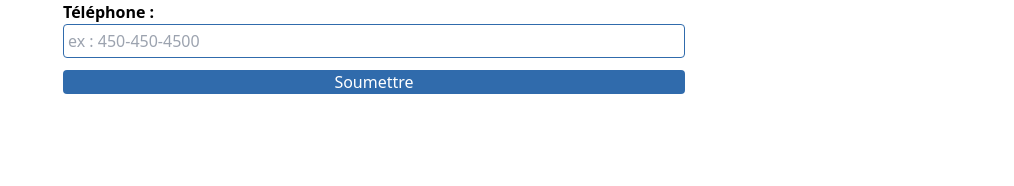
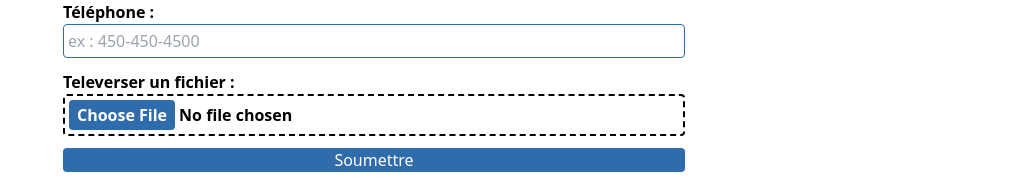
Before and after one commit to 420-andrelaurendeau/projet-ose, a React (Create React App) app in the folder projet-ose-react/: page /employeurInscription in a window 1280 px wide. Shown: the part 310-496 px from the top of the page, without its empty margins (266-1280 px from the left). Built offline with nearby package versions, Linux system fonts and the light colour scheme.

Commit message:
i18n et BackEnd

```diff
--- a/projet-ose-react/package.json
+++ b/projet-ose-react/package.json
@@ -17,6 +17,7 @@
     "postcss-cli": "^10.1.0",
     "react": "^18.2.0",
     "react-dom": "^18.2.0",
+    "react-dropzone": "^14.2.3",
     "react-i18next": "^13.2.2",
     "react-scripts": "5.0.1",
     "typescript": "^4.9.5",
--- a/projet-ose-react/src/components/common/inscriptionEmployeur.tsx
+++ b/projet-ose-react/src/components/common/inscriptionEmployeur.tsx
@@ -1,5 +1,5 @@
-import React, { useEffect, useState } from "react";
-import { Trans, useTranslation } from "react-i18next";
+import React, { useEffect, useState, useCallback } from "react";
+import { useDropzone } from "react-dropzone";
 
 function InscriptionEmployeur(props: any) {
   interface FormData {
@@ -8,7 +8,7 @@ function InscriptionEmployeur(props: any) {
     nomEntreprise: string;
     email: string;
     telephone: string;
-    fileNumber: string;
+    fileNumber: File | null;
   }
 
   const [formData, setFormData] = useState<FormData>({
@@ -17,19 +17,42 @@ function InscriptionEmployeur(props: any) {
     nomEntreprise: "",
     email: "",
     telephone: "",
-    fileNumber: "",
+    fileNumber: null,
   });
   const [submitting, setSubmitting] = useState(false);
+  const [binaryData, setBinaryData] = useState<any>(null);
 
-  function handleChange(event: any) {
-    const target = event.target;
-    const value = target.value;
-    const name = target.name;
-    console.log(name + "= " + value);
-    setFormData({
-      ...formData,
-      [name]: value,
-    });
+  function handleChange(
+    event: React.ChangeEvent<HTMLInputElement | HTMLTextAreaElement>
+  ) {
+    const { name, value } = event.target;
+
+    if (name === "fileNumber") {
+      const fileInput = event.target as HTMLInputElement;
+      if (fileInput.files && fileInput.files.length > 0) {
+        const file = fileInput.files[0];
+        const reader = new FileReader();
+
+        reader.onload = (e) => {
+          const binaryData = e.target?.result;
+          setBinaryData(binaryData);
+        };
+
+        reader.readAsBinaryString(file);
+
+        setFormData({
+          ...formData,
+          [name]: file,
+        });
+        console.log(name + "= " + file);
+      }
+    } else {
+      setFormData({
+        ...formData,
+        [name]: value,
+      });
+      console.log(name + "= " + value);
+    }
   }
 
   const handleSubmit = (event: any) => {
@@ -193,6 +216,31 @@ function InscriptionEmployeur(props: any) {
             }
           />
         </div>
+        <div className="col-span-6 lg:col-start-3 lg:col-span-4">
+          <label
+            htmlFor="televersement"
+            className={
+              props.darkMode
+                ? "block font-bold text-white"
+                : "block font-bold text-black"
+            }
+          >
+            Televerser un fichier :
+          </label>
+          <input
+            className={
+              props.darkMode
+                ? "w-full border-dashed border-2 text-center file:bg-orange file:rounded file:border-solid file:border-transparent file:text-white cursor-pointer rounded p-1 text-orange font-bold"
+                : "w-full border-dashed border-2 text-center file:bg-blue file:rounded file:border-solid file:border-transparent file:text-white cursor-pointer rounded p-1 text-black font-bold"
+            }
+            required={true}
+            accept=".pdf"
+            name="fileNumber"
+            id="televersement"
+            type="file"
+            onChange={handleChange}
+          />
+        </div>
         <button
           className="col-span-6 lg:col-start-3 lg:col-span-4 bg-blue rounded text-white"
           type="submit"
```
Also changed, not shown: projet-ose-react/src/tailwind.css, 2 other files (tests, documents, lock files or other folders).
